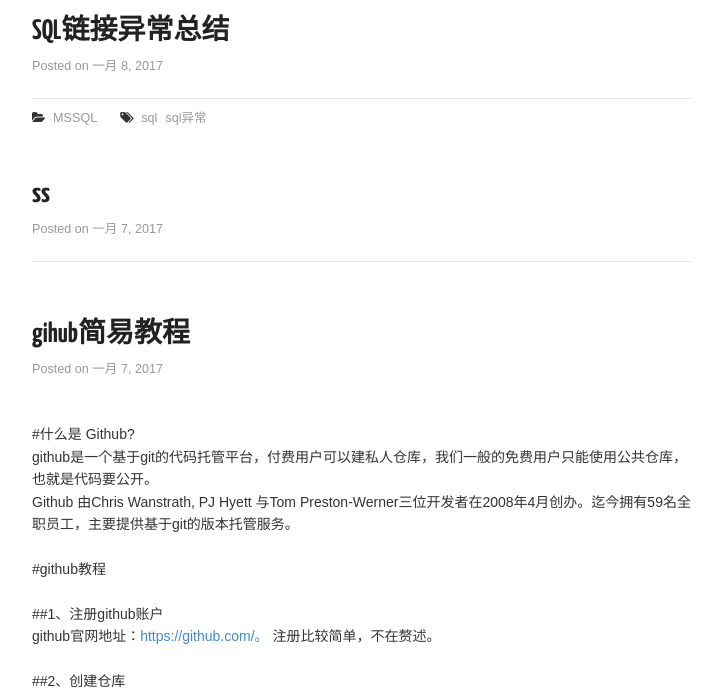
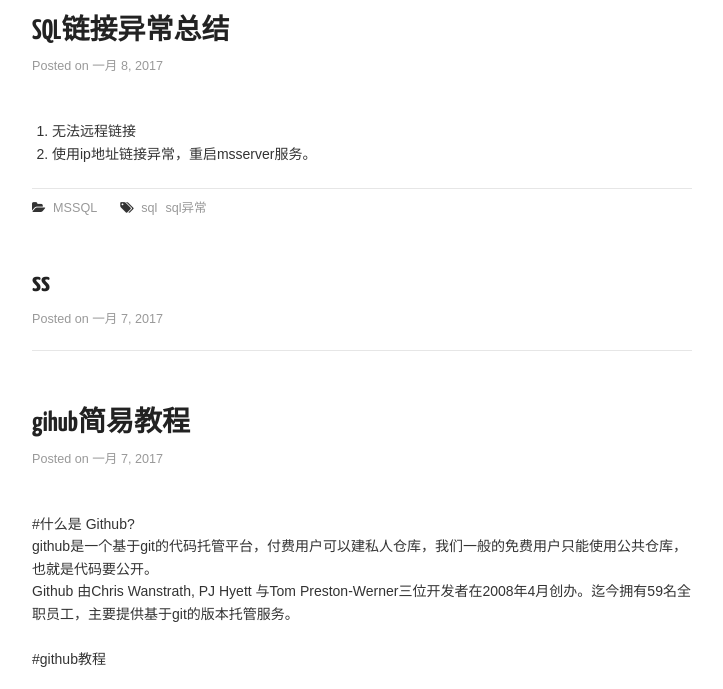
Before and after one commit to HelloMrLi/HelloMrLi.github.io, a plain HTML site: page index.html in a window 1280 px wide. Shown: the part 800-1489 px from the top of the page, without its empty margins (278-1001 px from the left). Drawn offline with nearby package versions, Linux system fonts and the light colour scheme; some packages are replaced by stand-ins of ours.

Commit message:
Site updated: 2017-01-08 12:41:34

```diff
--- a/index.html
+++ b/index.html
@@ -125,6 +125,10 @@
     </div>
     <div class="article-entry" itemprop="articleBody">
 
+        <ol>
+<li>无法远程链接</li>
+<li>使用ip地址链接异常，重启msserver服务。</li>
+</ol>
 
 
     </div>
```
Also changed, not shown: 2017/01/08/SQL链接异常总结/index.html (+11 -4 lines).
